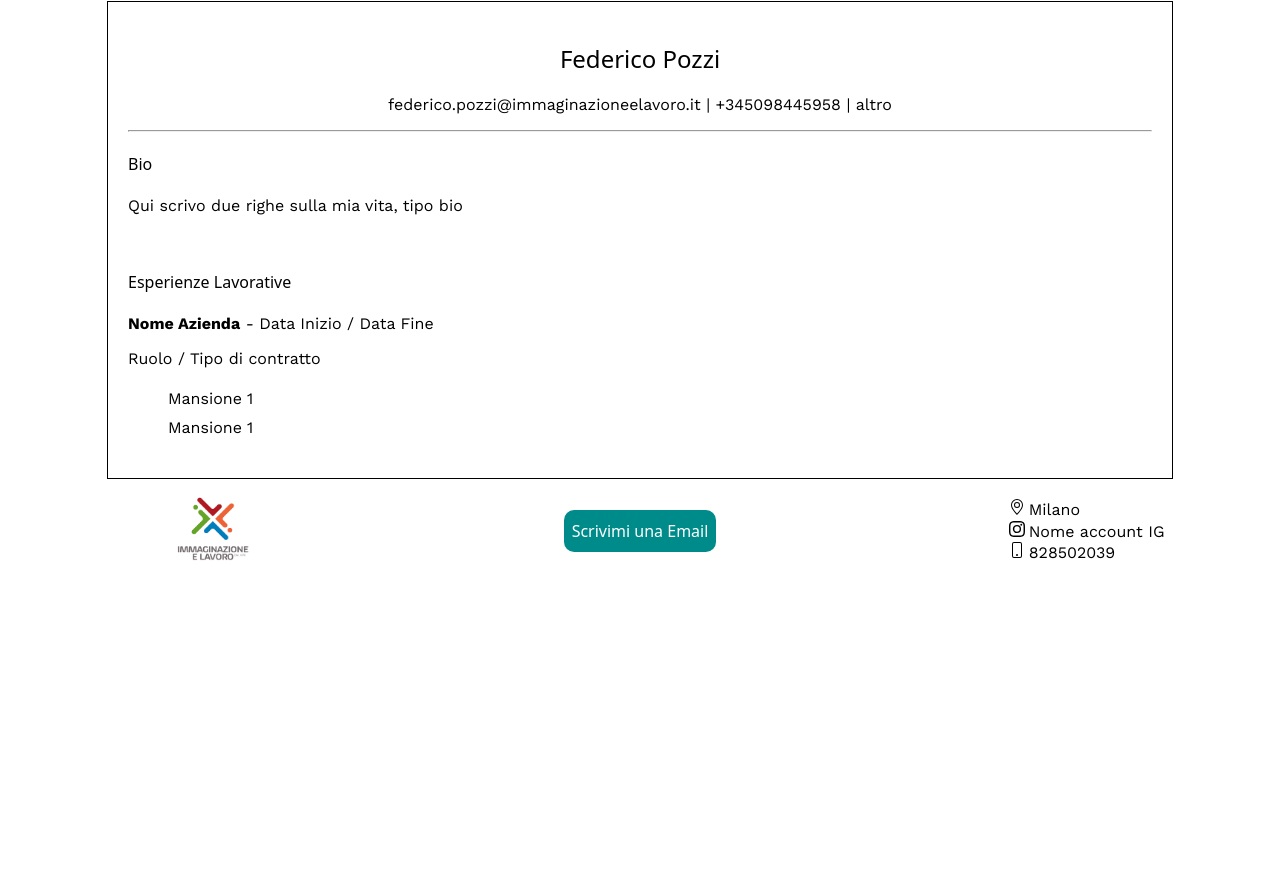
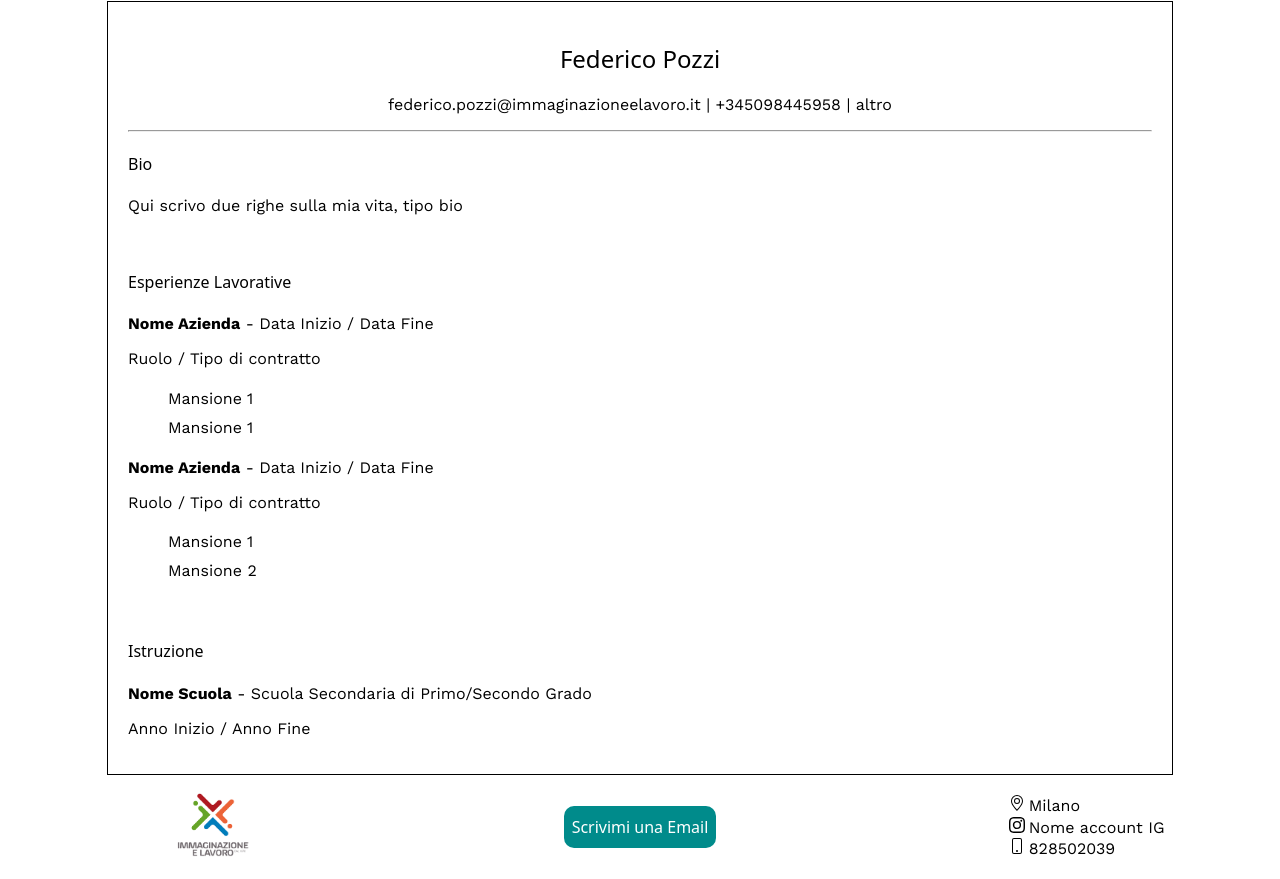
Before and after one commit to stefanouy/sito-personale, a plain HTML site: page index.html in a window 1280 px wide. Shown: the part 1599-2478 px from the top of the page. Before the commit the page ends 2182 px from the top, so only its background shows below. Drawn offline with nearby package versions, Linux system fonts and the light colour scheme; a web font is replaced by a local one.

Commit message:
creazione cv

```diff
--- a/index.html
+++ b/index.html
@@ -90,6 +90,34 @@
                         <li>Mansione 1</li>
                     </ul>
                 </div>
+
+                <!-- qui posso mettere un altro div lavoro per l'altro stage che ho fatto  -->
+                <div class="lavoro">
+                    <p class="work-sans">
+                        <b>Nome Azienda</b>
+                        - Data Inizio / Data Fine
+                    </p>
+                    <p class="work-sans">
+                        Ruolo / Tipo di contratto
+                    </p>
+                    <ul class="work-sans">
+                        <li>Mansione 1</li>
+                        <li>Mansione 2</li>
+                    </ul>
+                </div>
+
+                <br>
+
+                <h4 class="boldonse">Istruzione</h4>
+                <div class="scuola">
+                    <p class="work-sans">
+                        <b>Nome Scuola</b>
+                        - Scuola Secondaria di Primo/Secondo Grado
+                    </p>
+                    <p class="work-sans">
+                        Anno Inizio / Anno Fine
+                    </p>
+                </div>
             </div>
 
         </div>
```
